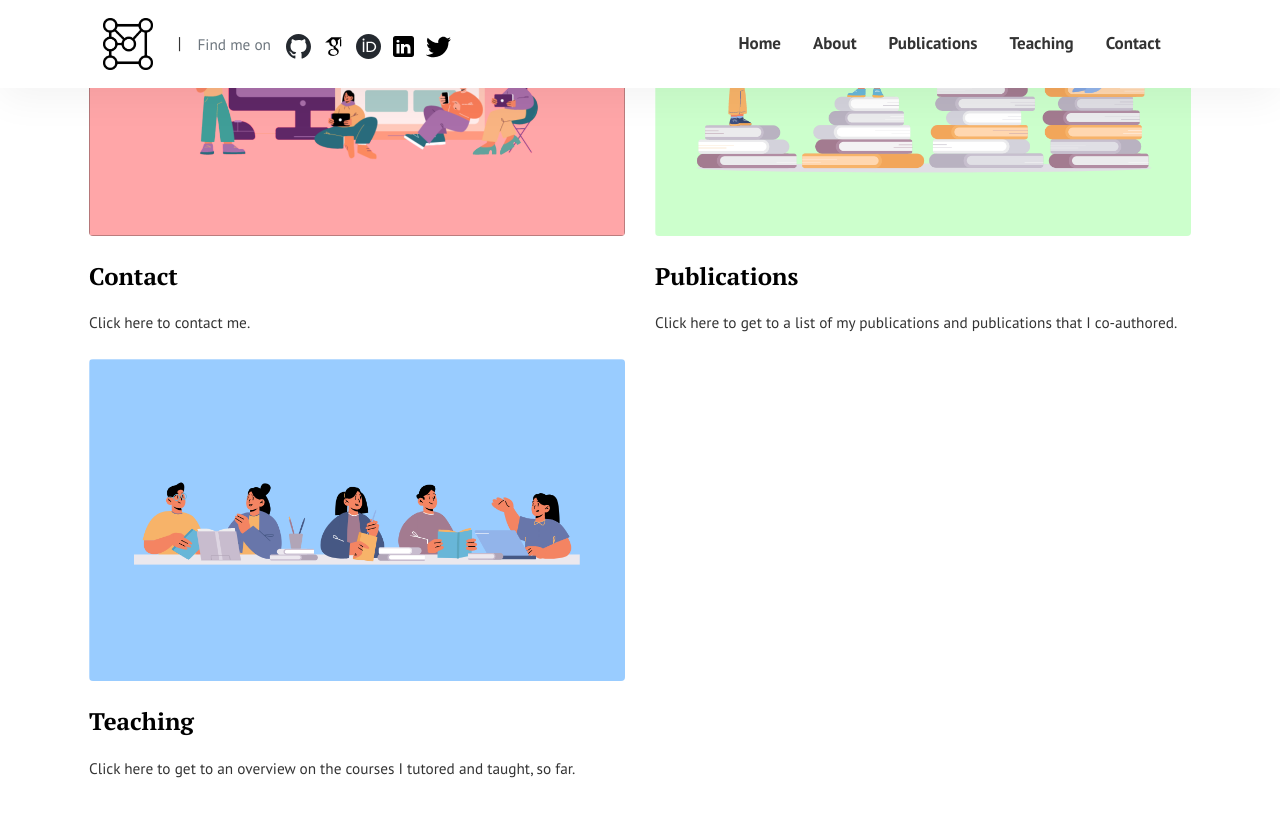
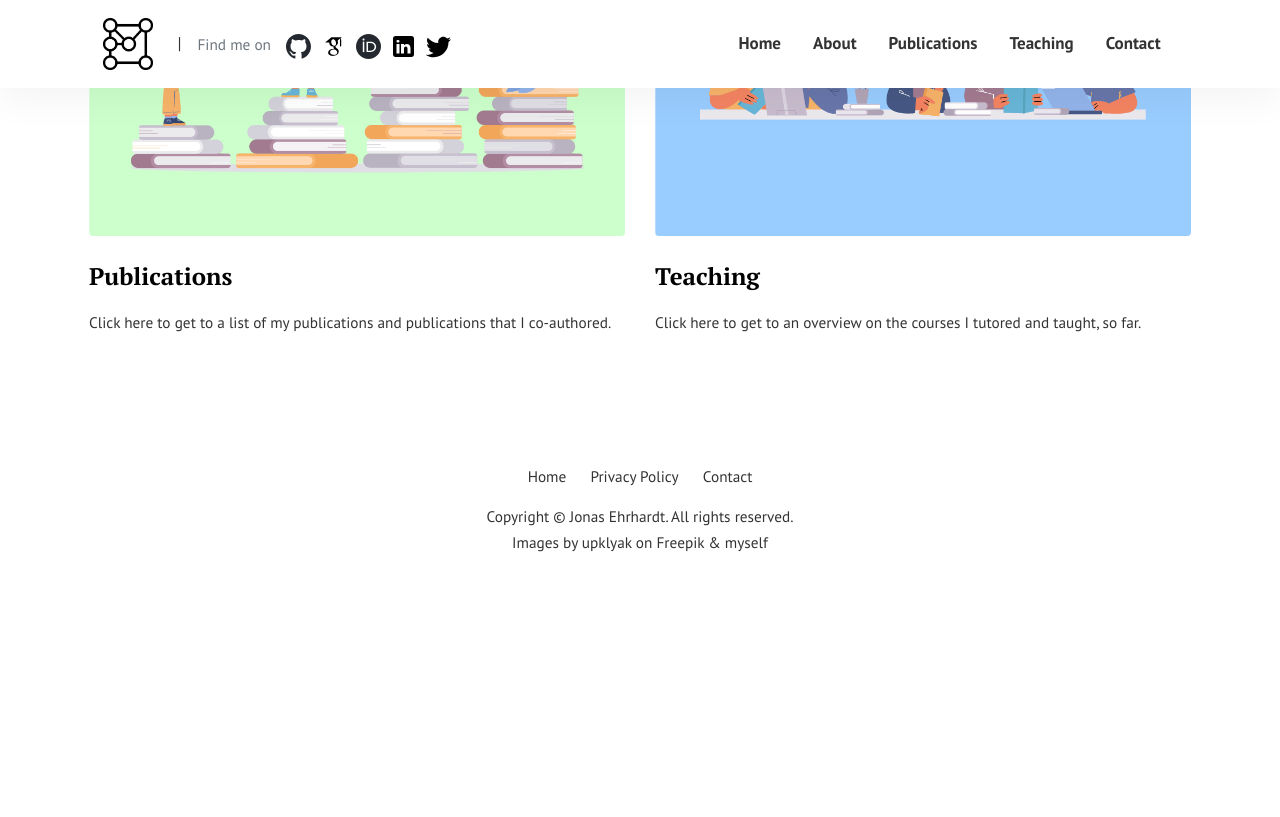
Before and after one commit to j-ehrhardt/my-webpage, a Jekyll site: the page built from index.html, in a window 1280 px wide and 900 px high, scrolled down 710 px. Shown: the top 817 px of the window. Built offline with Jekyll 4.4.1, drawn with Linux system fonts in a browser that asks for light colours; the list of posts is cut into pages by our own code; after the commit the page ends 1295 px from its top, so only the background shows below that.

Commit message:
Update index.html

```diff
--- a/index.html
+++ b/index.html
@@ -33,7 +33,9 @@ background: '/img/bg-index.jpg'
 
 
     {% for page in site.pages %}
-    {% if page.url contains '/publications/' or page.url contains '/teaching/' or page.url contains '/contact/' or page.url contains '/research/'%} <!-- or page.url contains '/contact/' %} -->
+    {% if page.url contains '/publications/' or page.url contains '/teaching/' %}
+
+    <!-- or page.url contains '/contact/' or page.url contains '/research/'%} --> <!-- or page.url contains '/contact/' %} -->
     <div class="col-md-6 mb-4">
       <div class="card">
         <a href="{{ page.url | absolute_url }}">
```
